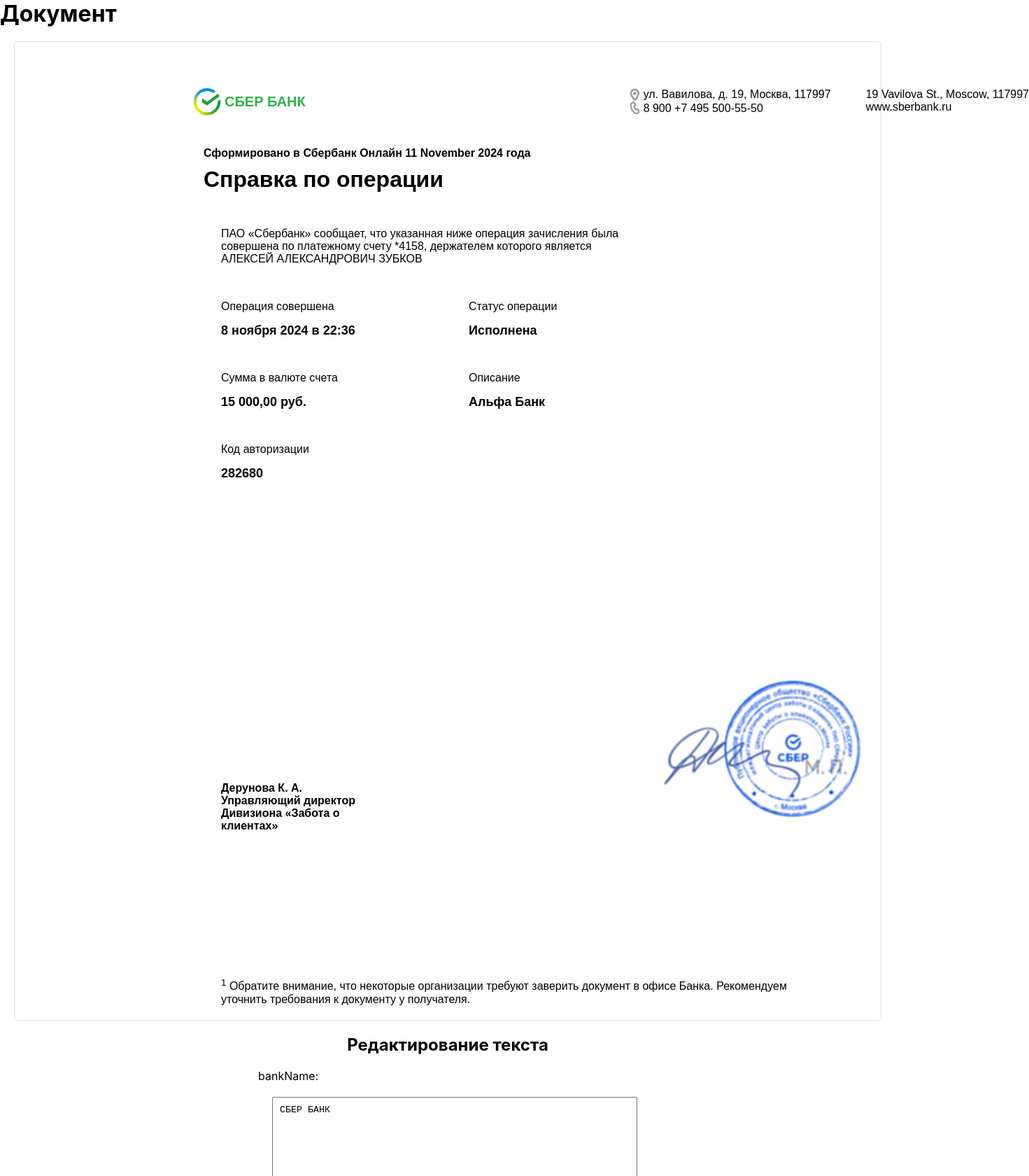
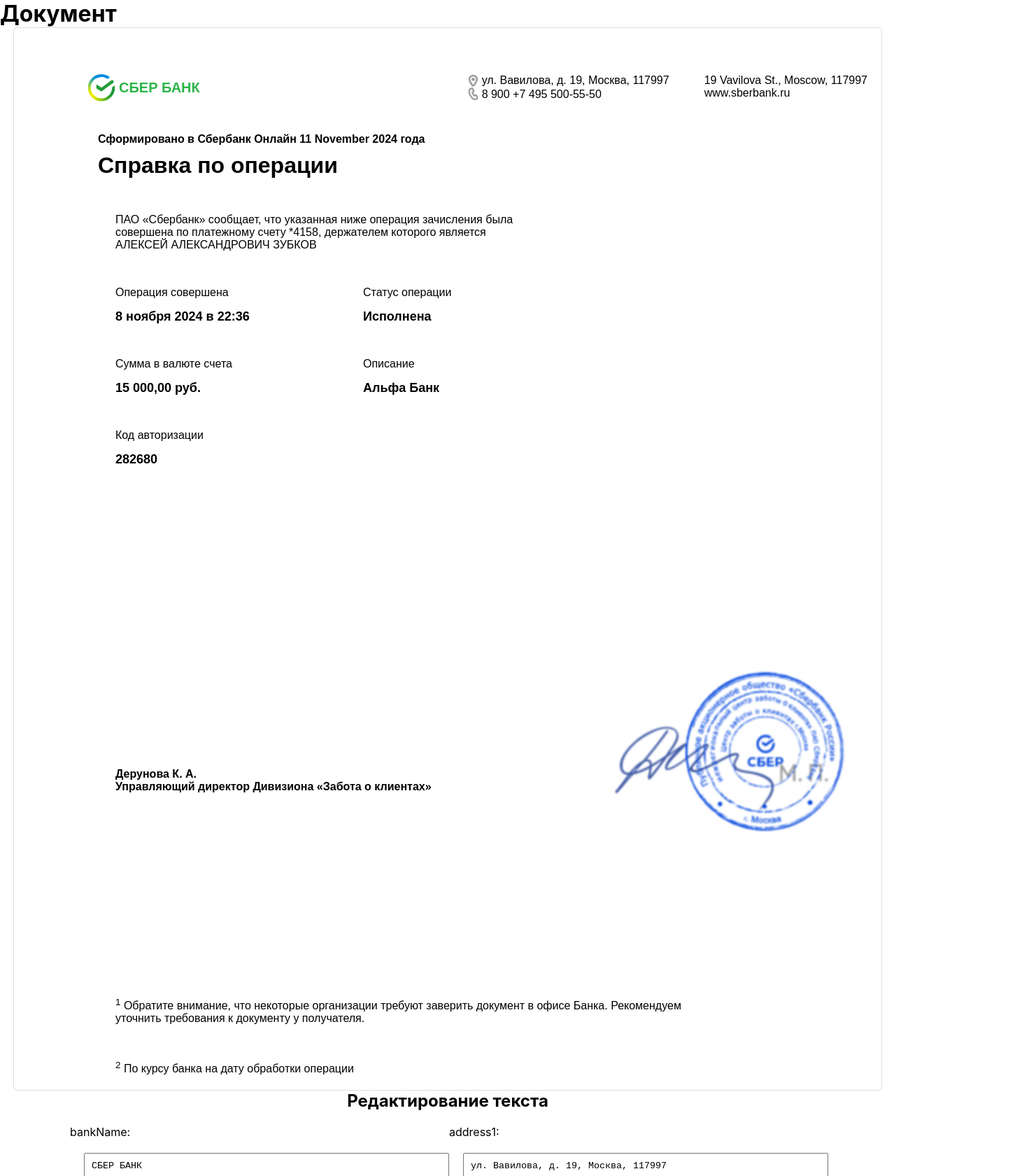
Before and after one commit to Chupserso/bank, a React (Create React App) app: page /document in a window 1280 px wide. Shown: the top 1680 px of the page at 70% size, 1471 px wide, since content can reach past the window. Built offline with nearby package versions, Linux system fonts and the light colour scheme.

Commit message:
1.07 bag fix(document)

```diff
--- a/src/components/app/App.css
+++ b/src/components/app/App.css
@@ -47,107 +47,3 @@
   padding-top: 10px;
   font-size: 12px;
 }
-
-.signature img {
-  width: 150px;
-}
-
-.note {
-  margin-top: 10px;
-  font-style: italic;
-}
-.text1 {
-  margin-left: 250px;
-  margin-top: 10px;
-  margin-bottom: 50px;
-}
-.sformed {
-  margin-left: 250px;
-  margin-bottom: 10px;
-  font-weight: 600;
-}
-.sber-img {
-  width: 50px;
-}
-.sber-text {
-  color: rgb(45 181 74);
-  font-weight: 600;
-  font-size: 20px;
-}
-.adresses {
-  display: flex;
-}
-.adresses .wrap:last-child {
-  margin-left: 50px;
-}
-.wrap {
-  display: flex;
-  flex-direction: column;
-  align-items: flex-start;
-}
-.wrap-item {
-  display: flex;
-  align-items: end;
-}
-.wrap-item img {
-  width: 15px;
-  margin-right: 5px;
-}
-.hat {
-  width: 1200px;
-  display: flex;
-  justify-content: space-between;
-  align-items: center;
-  margin-left: 230px;
-  margin-bottom: 30px;
-  margin-top: 40px;
-  margin-bottom: 40px;
-}
-.prg {
-  max-width: 600px;
-  margin-bottom: 50px;
-  font-weight: 500;
-  margin-left: 275px;
-}
-.text-b {
-  margin-bottom: 15px;
-}
-.bold {
-  font-weight: 600;
-  font-size: 18px;
-  margin-bottom: 40px;
-}
-.doc {
-  width: 100%;
-}
-.log {
-  display: flex;
-  align-items: center;
-}
-.grid {
-  margin-left: 275px;
-  width: 700px;
-  display: grid;
-  grid-template-columns: 1fr 1fr;
-  grid-gap: .5em;
-}
-.footr {
-  margin-top: 200px;
-  display: flex;
-  margin-left: 275px;
-
-  margin-bottom: 100px;
-}
-.sign img {
-  width: 300px;
-  margin-left: 400px;
-}
-.texts {
-  margin-top: 190px;
-  font-weight: bold;
-}
-.texsm {
-  margin-left: 275px;
-  max-width: 850px;
-  margin-top: 180px;
-}
--- a/src/components/app/App.js
+++ b/src/components/app/App.js
@@ -82,7 +82,8 @@
         authorizationCode: "282680",
         footerName: "Дерунова К. А.",
         footerPosition: "Управляющий директор Дивизиона «Забота о клиентах»",
-        note: "Обратите внимание, что некоторые организации требуют заверить документ в офисе Банка. Рекомендуем уточнить требования к документу у получателя."
+        note: "Обратите внимание, что некоторые организации требуют заверить документ в офисе Банка. Рекомендуем уточнить требования к документу у получателя.",
+        note2: "По курсу банка на дату обработки операции"
     };
 
     const [documentContent, setDocumentContent] = useState(initialContent);
--- a/src/components/doc/Doc.css
+++ b/src/components/doc/Doc.css
@@ -1,7 +1,7 @@
 .edit-form {
     display: flex;
-    flex-direction: column;
-    align-items: center;
+    flex-wrap: wrap;
+    margin-left: 100px;
 }
 .doc-wrap h2 {
     text-align: center;
@@ -19,3 +19,111 @@
     display: flex;
     flex-direction: column;
 }
+.signature img {
+    width: 150px;
+}
+
+.note {
+    margin-top: 10px;
+    font-style: italic;
+}
+.text1 {
+    margin-left: 100px;
+    margin-top: 10px;
+    margin-bottom: 50px;
+}
+.sformed {
+    margin-left: 100px;
+    margin-bottom: 10px;
+    font-weight: 600;
+}
+.sber-img {
+    width: 50px;
+}
+.sber-text {
+    color: rgb(45 181 74);
+    font-weight: 600;
+    font-size: 20px;
+}
+.adresses {
+    display: flex;
+}
+.adresses .wrap:last-child {
+    margin-left: 50px;
+}
+.wrap {
+    display: flex;
+    flex-direction: column;
+    align-items: flex-start;
+}
+.wrap-item {
+    display: flex;
+    align-items: end;
+}
+.wrap-item img {
+    width: 15px;
+    margin-right: 5px;
+}
+.hat {
+    display: flex;
+    justify-content: space-between;
+    align-items: center;
+    margin-left: 80px;
+    margin-bottom: 30px;
+    margin-top: 40px;
+    margin-bottom: 40px;
+}
+.prg {
+    max-width: 600px;
+    margin-bottom: 50px;
+    font-weight: 500;
+    margin-left: 125px;
+}
+.text-b {
+    margin-bottom: 15px;
+}
+.bold {
+    font-weight: 600;
+    font-size: 18px;
+    margin-bottom: 40px;
+}
+.doc {
+    width: 100%;
+}
+.log {
+    display: flex;
+    align-items: center;
+}
+.grid {
+    margin-left: 125px;
+    width: 700px;
+    display: grid;
+    grid-template-columns: 1fr 1fr;
+    grid-gap: .5em;
+}
+.footr {
+    margin-top: 200px;
+    display: flex;
+    margin-left: 125px;
+    margin-bottom: 100px;
+}
+.sign img {
+    width: 350px;
+    margin-left: 250px;
+}
+.texts {
+    margin-top: 190px;
+    font-weight: bold;
+}
+.texsm {
+    margin-left: 125px;
+    max-width: 850px;
+    margin-top: 180px;
+}
+.texsm:last-child {
+    margin-top: 50px;
+}
+.document {
+    margin: 0 auto;
+    width: 1200px;
+}
--- a/src/components/doc/Doc.js
+++ b/src/components/doc/Doc.js
@@ -7,7 +7,7 @@
 export const Doc = ({documentContent, handleInputChange}) => {
     return (
         <div className="doc-wrap">
-                    <h1>Документ</h1>
+            <h1>Документ</h1>
             <div className="document">
                 <div className="doc">
                     <div className="hat">
@@ -65,6 +65,9 @@
                     <div className="texsm">
                         <sup>1</sup> {documentContent.note}
                     </div>
+                    <div className="texsm">
+                        <sup>2</sup> {documentContent.note2}
+                    </div>
                 </div>
             </div>
             <h2>Редактирование текста</h2>
```
